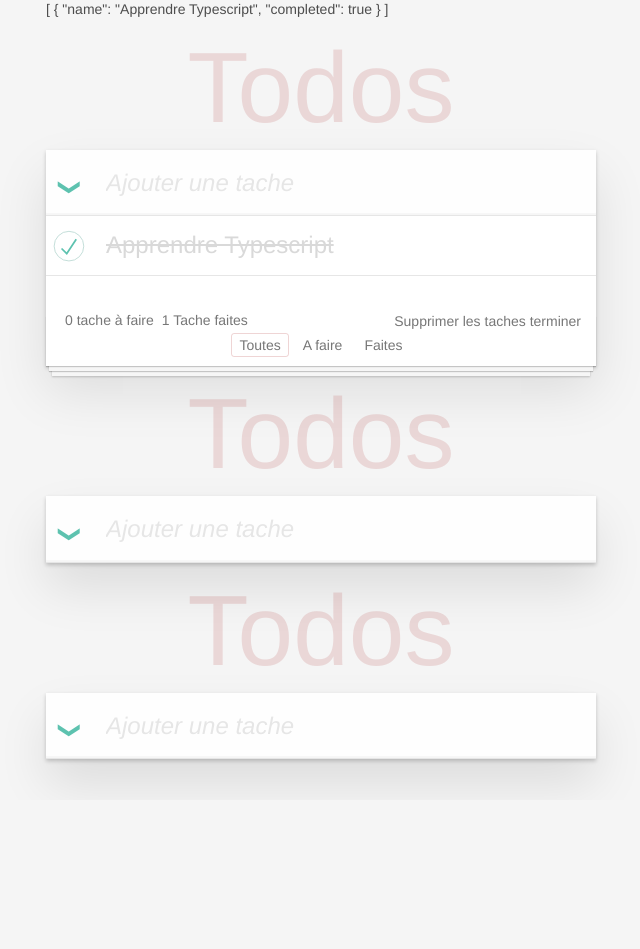
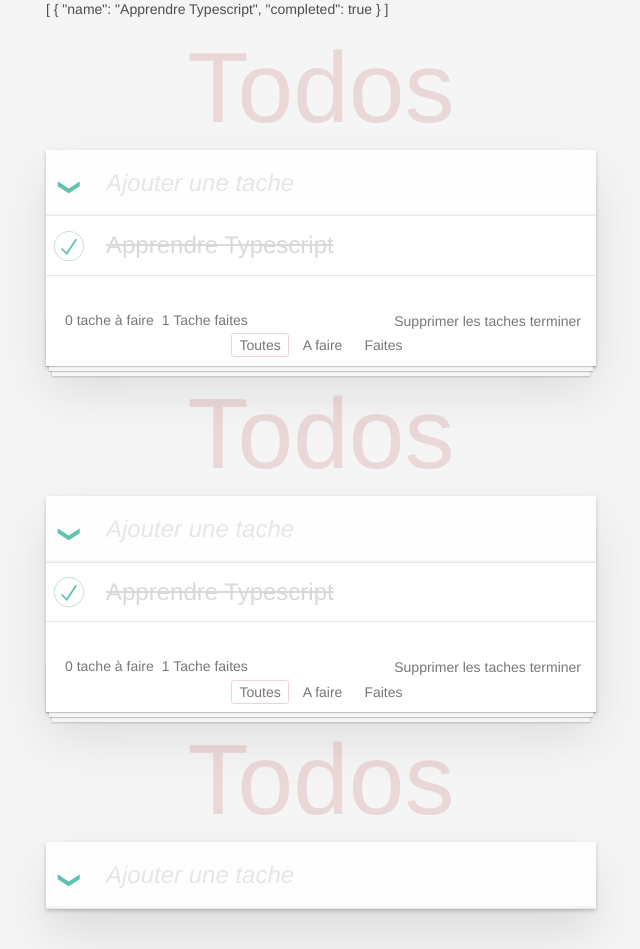
Before and after one commit to NdekoCode/Vuejs-todo-list, a Vue app: page / in a window 1280 px wide. Shown: the whole page, without its empty margins (319-959 px from the left). Before the commit the page ends 800 px from the top, so only its background shows below. Built offline with nearby package versions, Linux system fonts and the light colour scheme.

Commit message:
add watcher for synchronization

```diff
--- a/src/App.vue
+++ b/src/App.vue
@@ -2,7 +2,7 @@
   <div id="app">
     {{ todos }}
     <Todos v-model="todos" />
-    <Todos />
+    <Todos v-model="todos" />
     <Todos />
   </div>
 </template>
--- a/src/components/todos/Todos.vue
+++ b/src/components/todos/Todos.vue
@@ -186,6 +186,12 @@ export default {
       }
     },
   },
+  watcher: {
+    value(value) {
+      this.todos = value;
+      this.$emit("input", this.todos);
+    },
+  },
 };
 </script>
 <style src="./todos.css">
```
